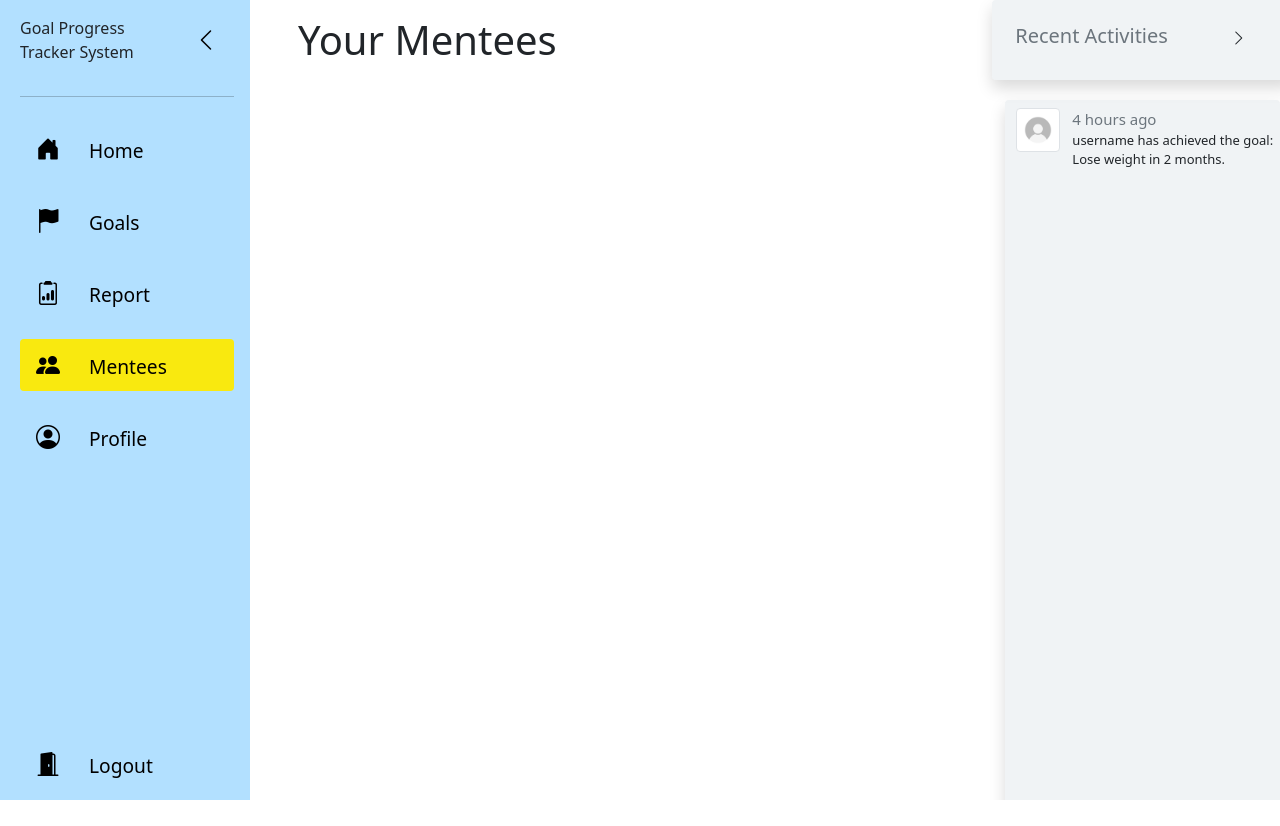
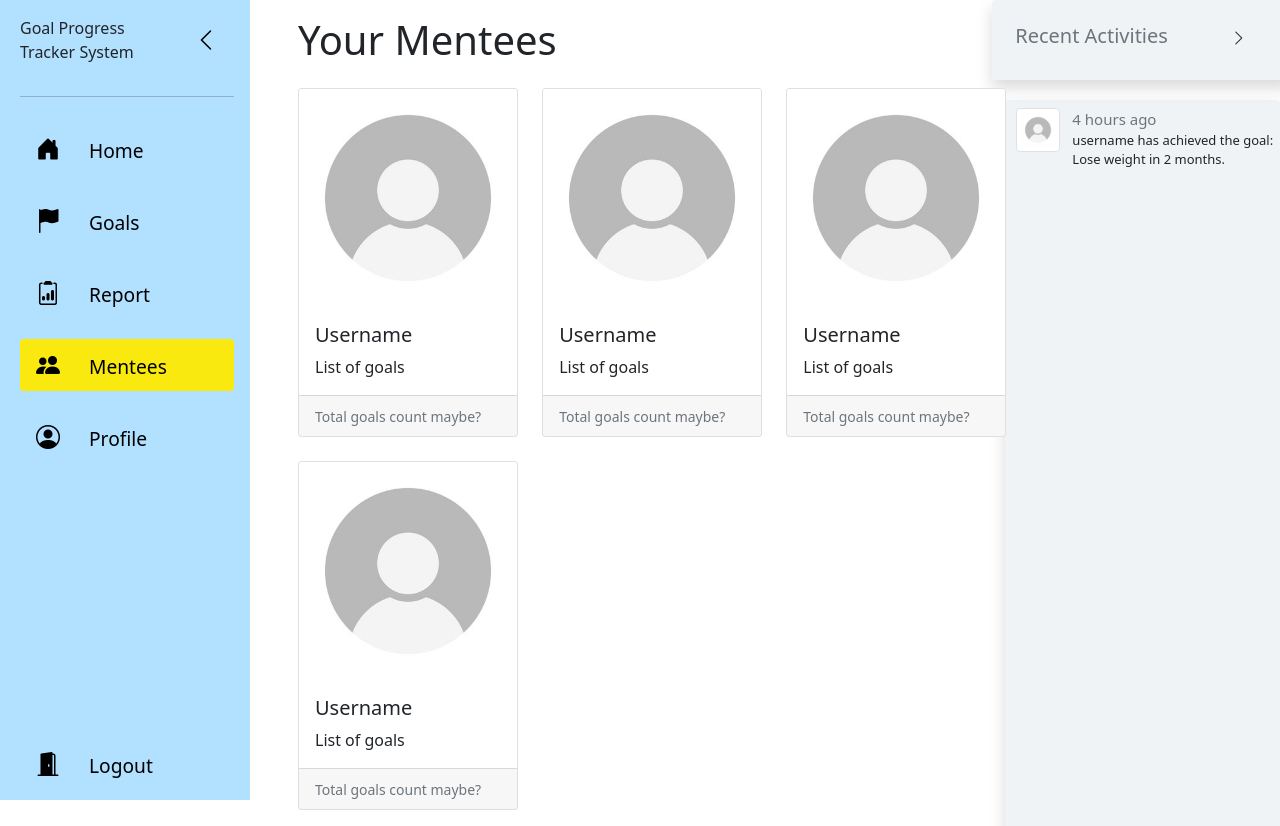
Before and after one commit to WIF2003-2022/goal-progress-tracker-fe, a PHP site: page /public/mentee.html in a window 1280 px wide. Before the commit the page ends 800 px from the top, so only its background shows below. Run offline with PHP 8.4, Linux system fonts and the light colour scheme.

Commit message:
test card

```diff
--- a/public/mentee.html
+++ b/public/mentee.html
@@ -27,35 +27,89 @@
             <div class="row position-fixed shadow rounded right-tab-header">
                 <h5 class="col-9 mt-4 text-secondary">Recent Activities</h3>
                     <i class="col-3 bi-chevron-right " id="right-tab-arrow"></i>
-
             </div>
             <!-- right tab -->
-            <div class="position-fixed shadow rounded text-wrap right-tab-open">
+            <div class="col position-fixed shadow rounded right-tab-open">
                 <!-- tab content -->
                 <div class="row mb-2 pe-1 py-2 activity">
                     <div class=" col-3">
                         <img src="./images/sampleProfilePic.jpg" alt="profile_pic" class="img-fluid img-thumbnail"
                             id="i-size">
                     </div>
-                    <div class="col-9">
+                    <div class="col-9 text">
                         <div class="row text-secondary right-duration">4 hours ago</div>
                         <div class="row right-description">username has achieved the goal: Lose weight in 2 months.
                         </div>
                     </div>
                 </div>
             </div>
-
+            <!-- content title-->
             <div class="col-9 p-3 ps-5 ">
+                <div class="row mb-3">
                     <h1 id="title" class="">Your Mentees</h1>
                 </div>
+                <!-- main content -->
+                <div class="row row-cols-1 row-cols-md-3 g-4">
+                    <!-- single card -->
+                    <div class="col">
+                        <div class="card h-100">
+                            <img src="./images/sampleProfilePic.jpg" class="card-img-top" alt="profile_pic">
+                            <div class="card-body">
+                                <h5 class="card-title">Username</h5>
+                                <p class="card-text">List of goals</p>
+                            </div>
+                            <div class="card-footer">
+                                <small class="text-muted">Total goals count maybe?</small>
+                            </div>
+                        </div>
+                    </div>
+                    <div class="col">
+                        <div class="card h-100">
+                            <img src="./images/sampleProfilePic.jpg" class="card-img-top" alt="profile_pic">
+                            <div class="card-body">
+                                <h5 class="card-title">Username</h5>
+                                <p class="card-text">List of goals</p>
+                            </div>
+                            <div class="card-footer">
+                                <small class="text-muted">Total goals count maybe?</small>
+                            </div>
+                        </div>
+                    </div>
+                    <div class="col">
+                        <div class="card h-100">
+                            <img src="./images/sampleProfilePic.jpg" class="card-img-top" alt="profile_pic">
+                            <div class="card-body">
+                                <h5 class="card-title">Username</h5>
+                                <p class="card-text">List of goals</p>
+                            </div>
+                            <div class="card-footer">
+                                <small class="text-muted">Total goals count maybe?</small>
+                            </div>
+                        </div>
+                    </div>
+                    <div class="col">
+                        <div class="card h-100">
+                            <img src="./images/sampleProfilePic.jpg" class="card-img-top" alt="profile_pic">
+                            <div class="card-body">
+                                <h5 class="card-title">Username</h5>
+                                <p class="card-text">List of goals</p>
+                            </div>
+                            <div class="card-footer">
+                                <small class="text-muted">Total goals count maybe?</small>
+                            </div>
+                        </div>
+                    </div>
 
+                </div>
             </div>
         </div>
         <script>
             const arrow = document.querySelector("#right-tab-arrow")
             const tab = document.querySelector(".right-tab-open")
+            const content = document.querySelector(".text")
             arrow.addEventListener("click", () => {
                 tab.classList.toggle("right-tab-close")
+                content.classList.toggle("visually-hidden")
                 if (arrow.classList.contains("bi-chevron-right")) {
                     arrow.classList.replace("bi-chevron-right", "bi-chevron-left")
                 } else {
--- a/public/styles/recent_activity.css
+++ b/public/styles/recent_activity.css
@@ -13,6 +13,8 @@
   margin-top: 100px;
   padding-left: 0.7em;
   padding-right: 0.7em;
+  white-space: normal;
+  overflow: hidden;
   transition: all 0.5s ease-in-out;
   right: 0;
 }
@@ -23,6 +25,7 @@
   white-space: nowrap;
   overflow: hidden;
 }
+
 #i-size{
   width: auto;
   height: auto;
```
Also changed, not shown: public/profile.html (+45 -32 lines). Lines whose indentation alone changed are shown as unchanged.
